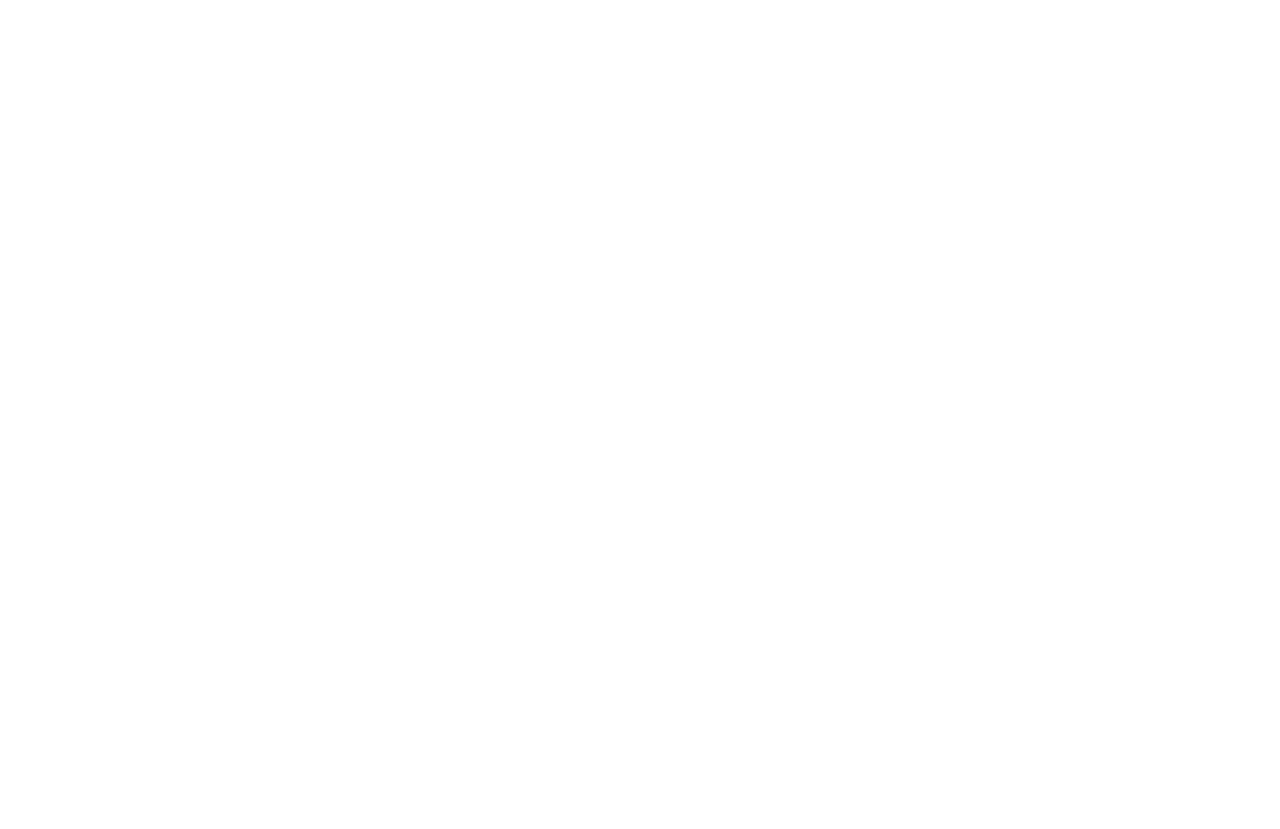
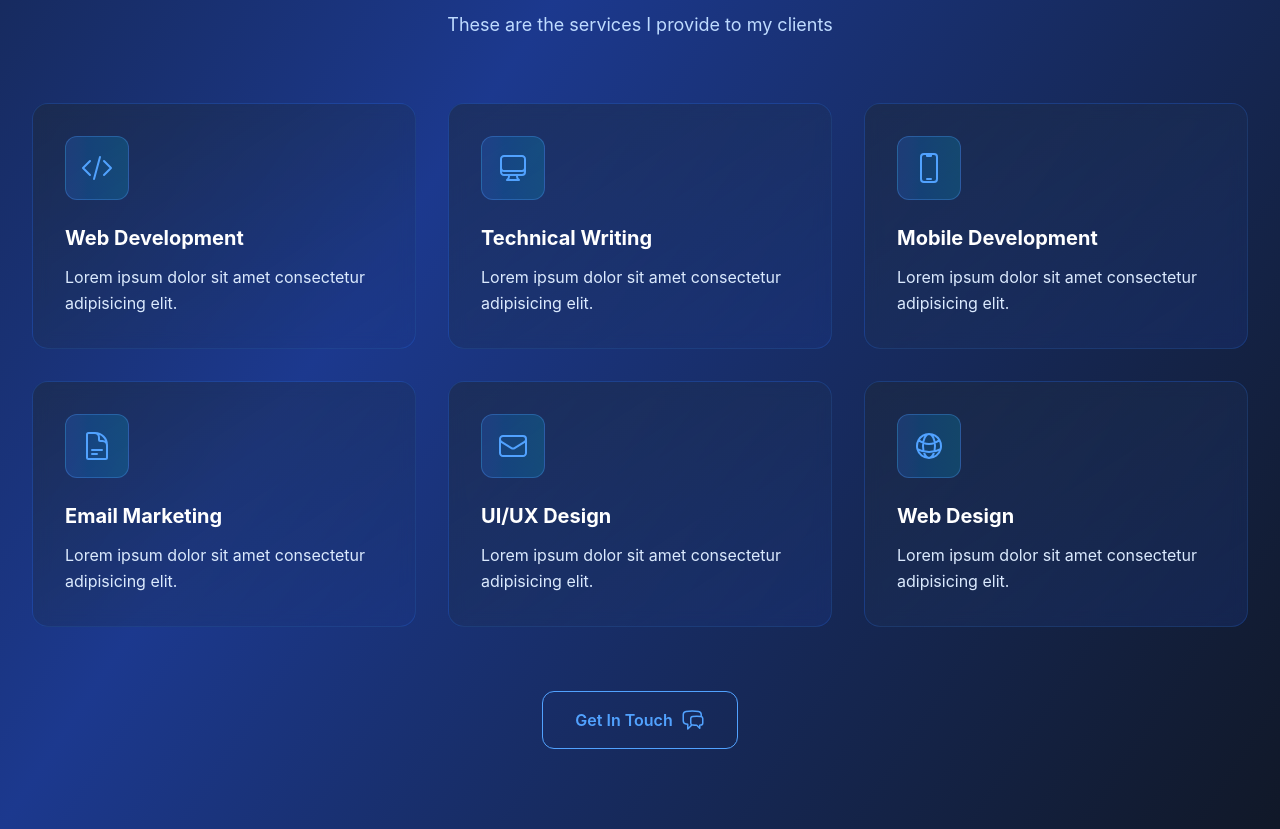
Before and after one commit to alamgirsofficial/vue-portfolio, a Vue app: page / in a window 1280 px wide. Shown: the part 1085-1914 px from the top of the page. Before the commit the page ends 888 px from the top, so only its background shows below. Built offline with nearby package versions, Linux system fonts and the light colour scheme.

Commit message:
Service Section Added

```diff
--- a/src/App.vue
+++ b/src/App.vue
@@ -3,6 +3,7 @@
 
     <Navbar/>
     <Hero/>
+    <service/>
 
   </div>
 </template>
@@ -11,13 +12,15 @@
   import 'aos/dist/aos.css';
   import Navbar from './components/Navbar.vue'
   import Hero from './components/Hero.vue'
+  import Service from './components/Service.vue'
 
   import {ref,nextTick, onMounted } from 'vue';
 
   export default {
     components: {
       Navbar,
-      Hero
+      Hero,
+      Service
     },
     setup() {
 
--- /dev/null
+++ b/src/components/Service.vue
@@ -0,0 +1,117 @@
+<template>
+    <section class=" relative py-20 overflow-hidden" id="services">
+        <div class="relative z-10 max-w-7xl mx-auto px-4 sm:px-6 lg:px-8">
+            <div class="text-center m-16" data-aos="fade-up">
+                <h2 class="text-4xl md:text-5xl font-bold text-white mb-4">
+                    My <span class="text-transparent bg-clip-text bg-linear-to-r from-blue-400
+                    to-cyan-400"> Services
+                    </span>
+                </h2>
+                <p class="text-blue-200 text-lg max-w-2xl mx-auto"
+                data-aos="fade-up" data-aos-delay="100">
+                    These are the services I provide to my clients </p>
+            </div>
+            <div class="grid grid-cols-1 md:grid-cols-2 lg:grid-cols-3 gap-8">
+                <div class="group relative p-8 rounded-2xl bg-linear-to-br from-gray-800/50
+                to-blue-900/30 backdrop-blur-sm border border-blue-500/20 hover:border-blue-400/40
+                transition-all duration-500 hover:transform hover:-translate-y-2 "
+                v-for="(service, index) in services" :key="service.id"
+                :data-aos="fade-up" :data-aos-delay="(index*100)+200">
+
+                <div class="absolute inset-0 bg-linear-to-r from-blue-500/5
+                   to-cyan-500/5 rounded-2xl opacity-0 group-hover:opacity-100 transition-opacity duration-500">
+                </div>
+                <div class=" relative z-10 mb-6">
+                    <div class="inline-flex items-center justify-center w-16 h-16 rounded-xl bg-linear-to-r
+                    from-blue-500/20 to-cyan-500/20 border border-blue-400/30 group-hover:scale-110
+                    transition-transform duration-300">
+                    <component :is="service.icon" class="w-8 h-8 text-blue-400">
+                    </component>
+                    </div>
+                </div>
+                <div class="relative z-10">
+                    <h3 class="text-xl font-bold text-white mb-3 group-hover:text-blue-400
+                    transition-colors duration-300">
+                        {{ service.name }}
+                    </h3>
+                    <p class="text-blue-100 leading-relaxed"> {{ service.desc }}</p>
+                </div>
+                <div class="absolute bottom-6 right-6 opacity-0 group-hover:opacity-100 transform
+                translate-x-4 group-hover:translate-x-0 transition-all duration-300">
+
+                <ArrowRightIcon class="w-6 h-6 text-blue-400"></ArrowRightIcon>
+                </div>
+                </div>
+            </div>
+            <div class="text-center mt-16"
+            data-aos="fade-up" data-aos-delay="800">
+            <div class="inline-flex flex-col sm:flex-row gap-4 items-center">
+                <button type="button" class="px-8 py-4 rounded-xl border border-blue-400 text-blue-400
+                font-semibold hover:bg-blue-400/10 hover:text-white transition-all duration-300 flex items-center">
+                Get In Touch
+                <ChatBubbleLeftRightIcon class="w-6 h-6 ml-2"></ChatBubbleLeftRightIcon>
+                </button>
+            </div>
+
+            </div>
+
+        </div>
+
+    </section>
+</template>
+<script setup>
+import {ref} from 'vue';
+
+import {
+    ArrowRightIcon,
+    ChatBubbleLeftRightIcon,
+    CodeBracketIcon,
+    ComputerDesktopIcon,
+    DevicePhoneMobileIcon,
+    DocumentTextIcon,
+    EnvelopeIcon,
+    GlobeAltIcon
+} from '@heroicons/vue/24/outline';
+
+const services= ref([
+    {
+        id:1,
+        icon:CodeBracketIcon,
+        name:'Web Development',
+        desc:`Lorem ipsum dolor sit amet consectetur adipisicing elit.`
+    },
+    {
+        id:2,
+        icon:ComputerDesktopIcon,
+        name:'Technical Writing',
+        desc:`Lorem ipsum dolor sit amet consectetur adipisicing elit.`
+    },
+    {
+        id:3,
+        icon:DevicePhoneMobileIcon,
+        name:'Mobile Development',
+        desc:`Lorem ipsum dolor sit amet consectetur adipisicing elit.`
+    },
+    {
+        id:4,
+        icon:DocumentTextIcon,
+        name:'Email Marketing',
+        desc:`Lorem ipsum dolor sit amet consectetur adipisicing elit.`
+    },
+    {
+        id:5,
+        icon:EnvelopeIcon,
+        name:'UI/UX Design',
+        desc:`Lorem ipsum dolor sit amet consectetur adipisicing elit.`
+    },
+    {
+        id:6,
+        icon:GlobeAltIcon,
+        name:'Web Design',
+        desc:`Lorem ipsum dolor sit amet consectetur adipisicing elit.`
+    }
+]);
+</script>
+<style lang="">
+
+</style>
```
